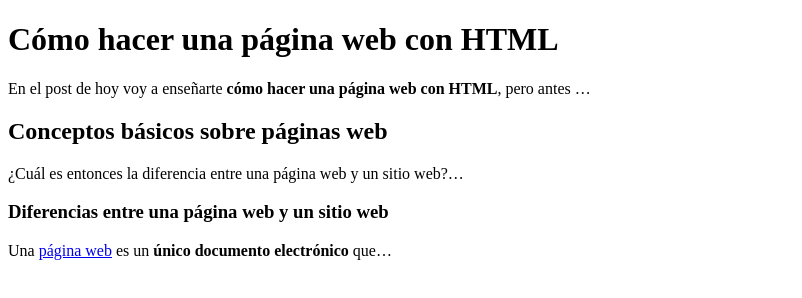
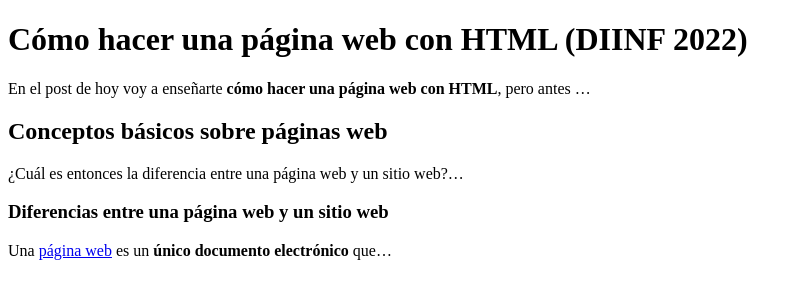
Before and after one commit to amigo1975/FirstHTMLPage, a plain HTML site: page index.html in a window 1280 px wide. Shown: the whole page, without its empty margins (0-802 px from the left). Drawn offline with Linux system fonts and the light colour scheme.

Commit message:
Update index.html

```diff
--- a/index.html
+++ b/index.html
@@ -4,7 +4,7 @@
     <title>Cómo hacer una página web con HTML (2022)</title>
   </head>
   <body>
-    <h1>Cómo hacer una página web con HTML</h1>
+    <h1>Cómo hacer una página web con HTML (DIINF 2022)</h1>
     <p> En el post de hoy voy a enseñarte <strong>cómo hacer una página web con HTML</strong>, pero antes …</p>
     <h2>Conceptos básicos sobre páginas web</h2>
     <p>¿Cuál es entonces la diferencia entre una página web y un sitio web?…</p>
```
